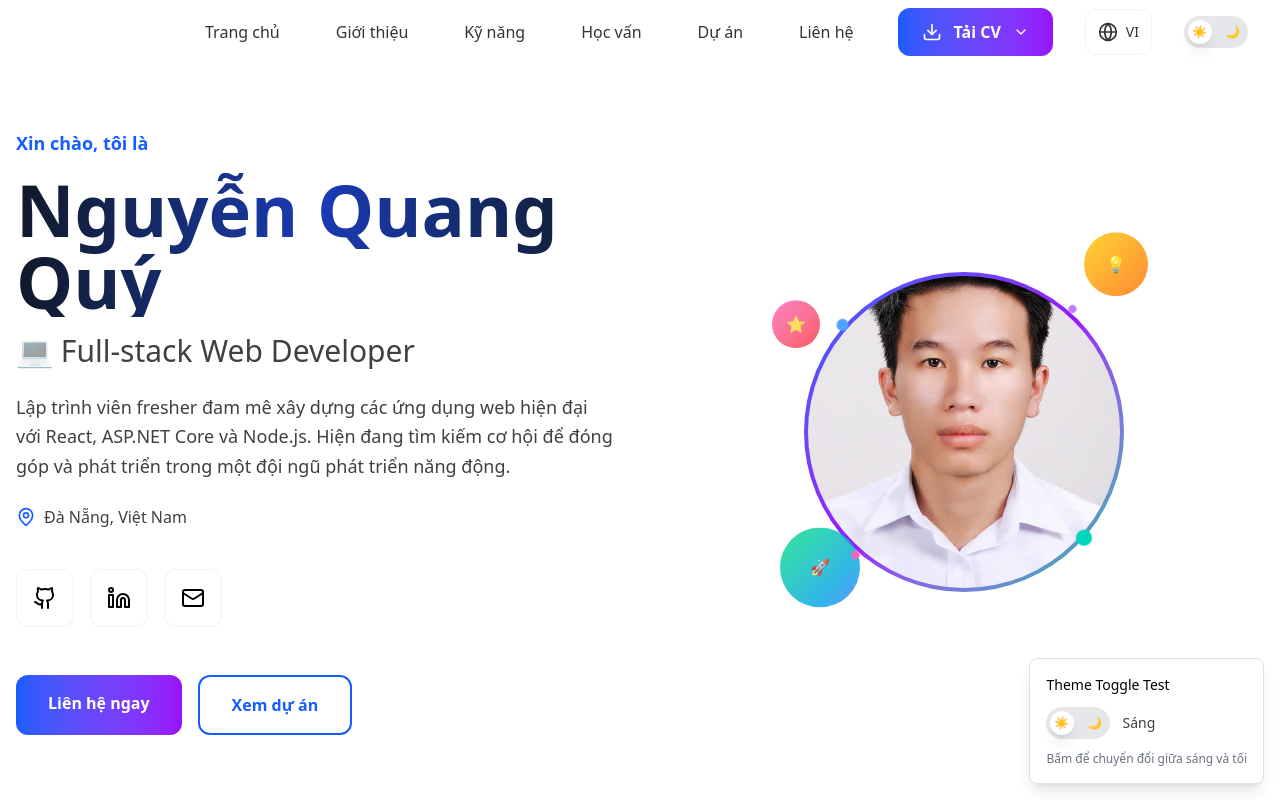
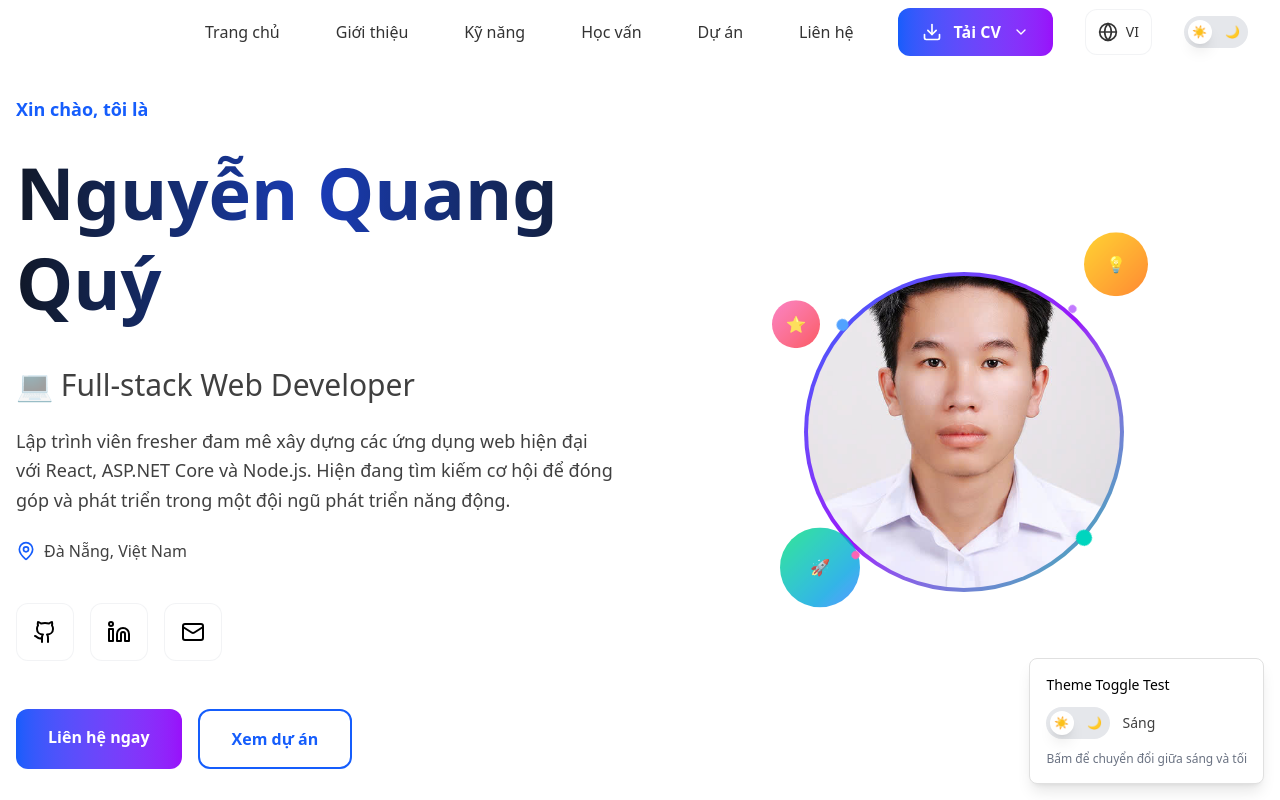
Before and after one commit to quangquy-coding/NguyenQuangQuyProfile, a React (Vite) app: page / in a window 1280 px wide. Shown: the top 800 px of the page. Built offline with nearby package versions, Linux system fonts and the light colour scheme.

Commit message:
🔧 Fix text overlap issue in hero section

```diff
--- a/src/components/HeroSection.jsx
+++ b/src/components/HeroSection.jsx
@@ -19,16 +19,18 @@ const HeroSection = ({ language }) => {
       <div className="max-w-7xl mx-auto w-full">
         <div className="grid md:grid-cols-2 gap-12 items-center">
           <div className="space-y-6">
-            <div className="space-y-4">
+            <div className="space-y-6">
               <p className="text-blue-600 dark:text-teal-400 font-semibold text-lg animate-fade-in opacity-0" style={{animationDelay: '200ms', animationFillMode: 'forwards'}}>
                 {t.greeting}
               </p>
-              <h1 className="text-5xl md:text-7xl font-bold bg-gradient-to-r from-gray-900 via-blue-800 to-gray-900 dark:from-white dark:via-teal-200 dark:to-white bg-clip-text text-transparent animate-fade-in opacity-0" style={{animationDelay: '400ms', animationFillMode: 'forwards'}}>
+              <h1 className="text-5xl md:text-7xl font-bold bg-gradient-to-r from-gray-900 via-blue-800 to-gray-900 dark:from-white dark:via-teal-200 dark:to-white bg-clip-text text-transparent animate-fade-in opacity-0 leading-tight" style={{animationDelay: '400ms', animationFillMode: 'forwards'}}>
                 {t.name}
               </h1>
-              <p className="text-2xl md:text-3xl text-gray-600 dark:text-gray-400 font-medium animate-fade-in opacity-0" style={{animationDelay: '600ms', animationFillMode: 'forwards'}}>
-                <span className="inline-block animate-pulse">💻</span> {t.title}
-              </p>
+              <div className="pt-4">
+                <p className="text-2xl md:text-3xl text-gray-600 dark:text-gray-400 font-medium animate-fade-in opacity-0" style={{animationDelay: '600ms', animationFillMode: 'forwards'}}>
+                  <span className="inline-block animate-pulse">💻</span> {t.title}
+                </p>
+              </div>
             </div>
 
             <p className="text-lg text-gray-600 dark:text-gray-400 leading-relaxed animate-fade-in opacity-0" style={{animationDelay: '800ms', animationFillMode: 'forwards'}}>
```
